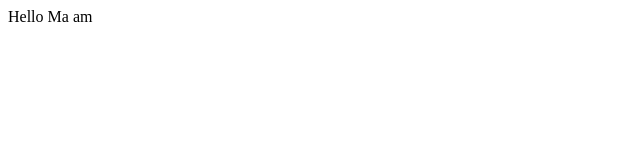
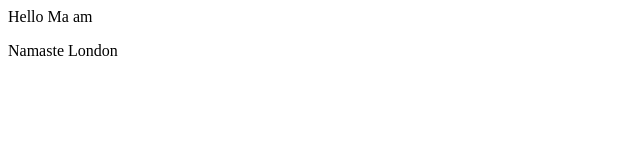
Before and after one commit to mafatah/testing, a plain HTML site: page index.html in a window 1280 px wide. Shown: the whole page, without its empty margins (0-640 px from the left). Drawn offline with Linux system fonts and the light colour scheme.

Commit message:
Update index.html

```diff
--- a/index.html
+++ b/index.html
@@ -1,5 +1,6 @@
 <html>
 	<title> Mzad </title>
 	<p>	Hello Ma    am      </p>
+	<p>	Namaste London      </p>
 
 </html>
```
